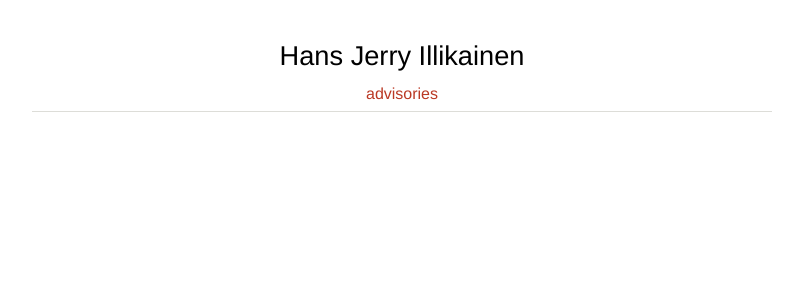
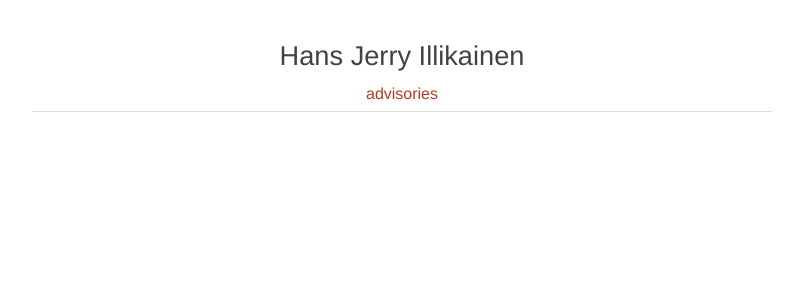
Before and after one commit to dyntopia/dyntopia.github.io, a Jekyll site: the page built from _advisories/index.md, in a window 1280 px wide. Shown: the top 300 px of the page, without its empty margins (238-1041 px from the left). Built offline with Jekyll 4.4.1, drawn with Linux system fonts in a browser that asks for light colours.

Commit message:
style: change color for .site-title

```diff
--- a/_layouts/default.html
+++ b/_layouts/default.html
@@ -7,7 +7,7 @@
   </head>
   <body>
     <header>
-      <h1>{{ site.title }}</h1>
+      <h1 class="site-title">{{ site.title }}</h1>
       <nav>
         {% for collection in site.collections %}
           {% if collection.docs.size > 0 %}
--- a/style.css
+++ b/style.css
@@ -54,6 +54,10 @@ a:hover {
   color: #ba3925;
 }
 
+.site-title {
+  color: #424242;
+}
+
 * {
   clear: left;
 }
```
